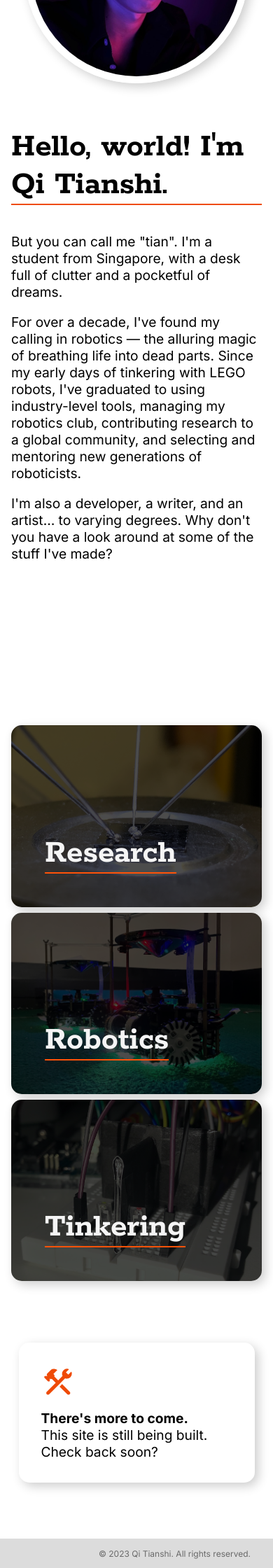
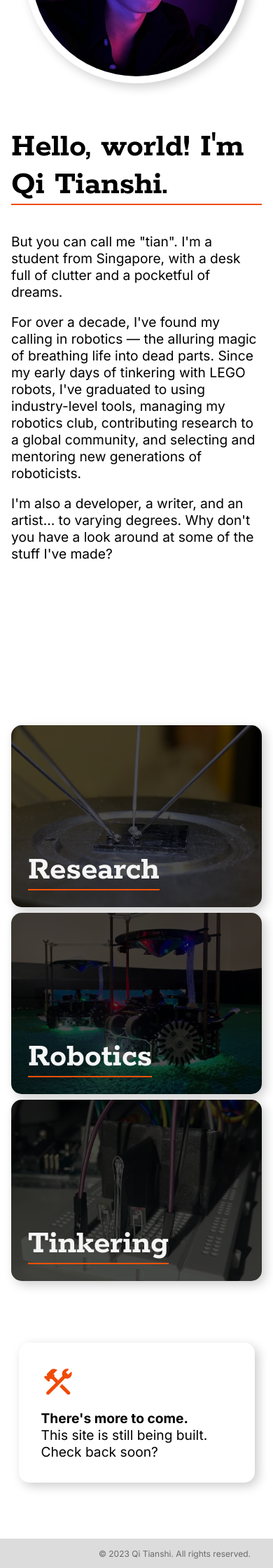
Before and after one commit to qitianshi/qitianshi.com, a Jekyll site: the page built from index.html, in a window 390 px wide. Shown: the part 1326-3566 px from the top of the page at 70% size. Built offline with Jekyll 4.4.1, drawn with Linux system fonts in a browser that asks for light colours.

Commit message:
Fix project card text layout on mobile

```diff
--- a/assets/styles/home.scss
+++ b/assets/styles/home.scss
@@ -160,7 +160,7 @@
         width: 100%;
     }
 
-    .project-card-text h1 {
+    .project-card-text p {
         margin: 0.5em;
     }
 
```
